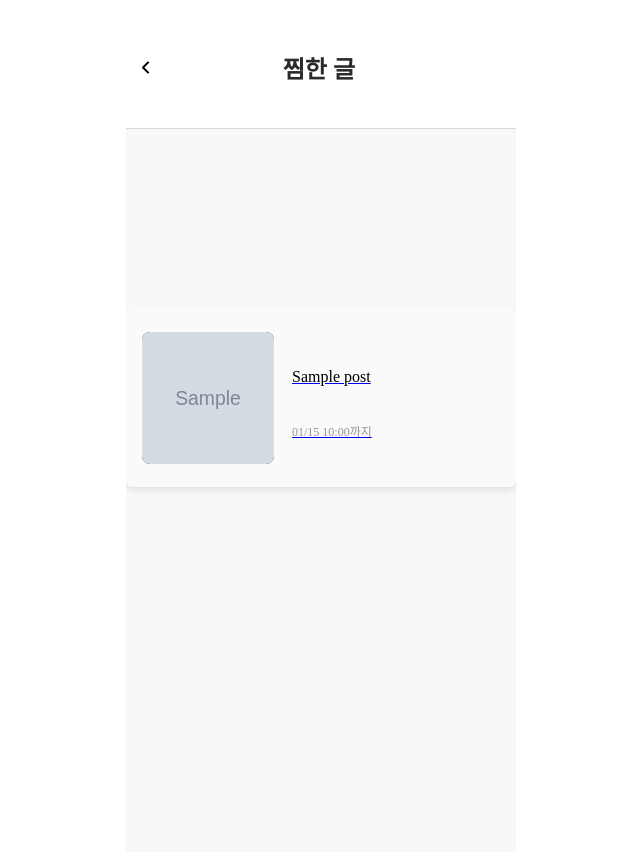
After one commit to LikeLion-at-DGU/2025-simba-5-Tickitaka, a Django app: page /saved_posts/ in a window 1280 px wide. The commit adds this page. Shown: the whole page, without its empty margins (319-959 px from the left). Run offline with Django 5.2, Linux system fonts and the light colour scheme; a user stored in the database is signed in; tables that the repository leaves empty hold one stand-in row (values such as "Sample post"); grey boxes marked "Sample" are stand-in pictures.

Commit message:
Feat: my_post.html, saved_post.html

```diff
--- a/main/templates/main/report.html
+++ b/main/templates/main/report.html
@@ -1,7 +1,7 @@
 {% extends 'test-base.html' %}
 {% load static %}
 {% block content %}
-<link rel="stylesheet" href="{% static 'css/post_detail.css' %}">
+<link rel="stylesheet" href="{% static 'css/report.css' %}">
 <div class="report-container_sy">
     <h2>‘{{ post.title }}’ 게시글을 신고합니다</h2>
     <form method="POST">
--- /dev/null
+++ b/main/templates/main/saved_posts.html
@@ -0,0 +1,47 @@
+{% extends 'test-base.html' %}
+{% load static %}
+
+{% block content %}
+<link rel="stylesheet" href="{% static 'css/saved_posts.css' %}" />
+
+<div class="liked-post-container_sy">
+    <div class="liked-post-header_sy">
+        <div class="go-back-btn_sy">
+            <svg width="8" height="13" viewBox="0 0 8 13" fill="none" xmlns="http://www.w3.org/2000/svg">
+                <path fill-rule="evenodd" clip-rule="evenodd"
+                    d="M0.29277 5.79301L5.94977 0.136013L7.36377 1.55001L2.41377 6.50001L7.36377 11.45L5.94977 12.864L0.29277 7.20701C0.105299 7.01949 -1.66893e-05 6.76518 -1.66893e-05 6.50001C-1.66893e-05 6.23485 0.105299 5.98054 0.29277 5.79301Z"
+                    fill="black" />
+            </svg>
+        </div>
+        <h1 class="liked-post-title_sy">찜한 글</h1>
+    </div>
+
+    <div class="post-list_sy">
+        {% for saved in saved_list %}
+        <a href="{% url 'posts:post_detail' saved.post.id %}">
+            <div class="post-container_sy">
+                <div class="post-image_sy">
+                    {% with saved.post.images.all|first as image %}
+                        {% if image %}
+                            <img src="{{ image.image.url }}" alt="post image">
+                        {% else %}
+                            <img src="{% static 'images/test2.png' %}" alt="기본 이미지">
+                        {% endif %}
+                    {% endwith %}
+                </div>
+                <div class="post-item_sy">
+                    <h2 class="post-title_sy">{{ saved.post.title }}</h2>
+                    <div class="post-deadline_sy">{{ saved.post.deadline|date:"m/d H:i" }}까지</div>
+                </div>
+            </div>
+        </a>
+        {% empty %}
+        <p>찜한 게시글이 없습니다.</p>
+        {% endfor %}
+    </div>
+</div>
+{% endblock %}
+
+{% block scripts %}
+<script src="{% static '/js/saved_posts.js' %}"></script>
+{% endblock %}
--- a/main/urls.py
+++ b/main/urls.py
@@ -9,7 +9,7 @@ urlpatterns = [
     # path('home/', home, name = 'home'),
     # path('edit_profile/', edit_profile, name='edit_profile'),
     # path('time_history/', time_history, name='time_history'),
-    # path('my_posts/', my_posts, name='my_posts'),
-    # path('saved_posts/', saved_posts, name='saved_posts'),
+    path('my_posts/', my_posts, name='my_posts'),
+    path('saved_posts/', saved_posts, name='saved_posts'),
     # # path('friend_list/', friend_list, name='friend_list'),
 ]
--- /dev/null
+++ b/project/static/css/saved_posts.css
@@ -0,0 +1,180 @@
+.liked-post-container_sy {
+    width: 390px;
+    height: 844px;
+    display: flex;
+    margin: 0 auto;
+    flex-direction: column;
+    background: #F6F8FA;
+}
+
+.liked-post-header_sy {
+    display: flex;
+    height: 77px;
+    padding: 24px 161px 24px 16px;
+    align-items: center;
+    border-bottom: 0.5px solid var(--N-4, #D9D9D9);
+    background: #FFF;
+    justify-content: space-between;
+    align-items: center;
+}
+
+.go-back-btn_sy {
+    width: 10px;
+    height: 16px;
+    aspect-ratio: 5/8;
+    fill: var(--N-1, #2A2A2A);
+}
+
+.liked-post-title_sy {
+    color: #2A2A2A;
+    text-align: center;
+    font-family: Pretendard;
+    font-size: 24px;
+    font-style: normal;
+    font-weight: 700;
+    line-height: normal;
+}
+
+.post-list_sy {
+    display: flex;
+    flex-direction: column;
+    gap: 16px;
+    overflow-y: auto;
+    height: calc(100vh - 216px);
+    margin-top: 180px;
+    position: static;
+
+}
+
+.post-container_sy {
+    display: flex;
+    padding: 23px 16px;
+    justify-content: center;
+    align-items: center;
+    align-self: stretch;
+    border-radius: 6px;
+    background: #FAFAFA;
+    box-shadow: 0px 2px 8px 0px rgba(0, 0, 0, 0.12);
+    align-items: center;
+    gap: 18px;
+}
+
+.post-image_sy {
+    display: flex;
+    align-items: stretch;
+    aspect-ratio: 1 / 1;
+    border-radius: 8px;
+    background: #025397;
+    overflow: hidden;
+}
+
+.post-image_sy img {
+    width: 100%;
+    height: 100%;
+    object-fit: cover;
+    display: block;
+    vertical-align: top;
+    line-height: 0;
+}
+
+.post-item_sy {
+    display: flex;
+    width: 208px;
+    flex-direction: column;
+    align-items: flex-start;
+    gap: 23px;
+    flex-shrink: 0;
+}
+
+.post-title_sy {
+    color: #000000;
+    font-family: Pretendard;
+    font-size: 16px;
+    font-style: normal;
+    font-weight: 500;
+    line-height: normal;
+    align-self: stretch;
+    align-items: flex-end;
+}
+
+.post-first-info_sy {
+    display: flex;
+    flex-direction: column;
+    align-items: flex-end;
+    align-self: stretch;
+}
+
+/*
+.post-liked_sy svg {
+    width: 15px;
+    height: 15px;
+    aspect-ratio:1/1;
+}
+
+.post-liked_sy {
+    color: #959393;
+    font-family: Pretendard;
+    font-size: 12px;
+    font-style: normal;
+    font-weight: 500;
+    line-height: normal;
+    display: flex;
+    gap:3px;
+    align-items: center;
+}
+*/
+
+.post-second-info-sy {
+    display: flex;
+    align-items: flex-end;
+    align-self: stretch;
+    justify-content: space-between;
+}
+
+.post-time_sy {
+    display: flex;
+    flex-direction: row;
+    gap: 3px;
+    align-items: center;
+}
+
+.post-time_sy svg {
+    width: 24px;
+    height: 24px;
+    aspect-ratio: 1/1;
+}
+
+.post-time-text_sy {
+    color: #2A2A2A;
+    font-family: Pretendard;
+    font-size: 18px;
+    font-style: normal;
+    font-weight: 600;
+    line-height: normal;
+}
+
+.boosted_time_sy {
+    color: #C75352;
+}
+
+.boosted-icon_sy path {
+    fill: #C75352;
+}
+
+.post-location_sy {
+    color: #959393;
+    font-family: Pretendard;
+    font-size: 12px;
+    font-style: normal;
+    font-weight: 500;
+    line-height: normal;
+}
+
+.post-deadline_sy {
+    color: #959393;
+    font-family: Pretendard;
+    font-size: 12px;
+    font-style: normal;
+    font-weight: 500;
+    line-height: normal;
+}
```
Also changed, not shown: main/templates/main/my_posts.html (added, +47 -0 lines), project/static/css/my_posts.css (added, +180 -0 lines), project/static/css/report.css (added), project/static/js/saved_posts.js (added).
